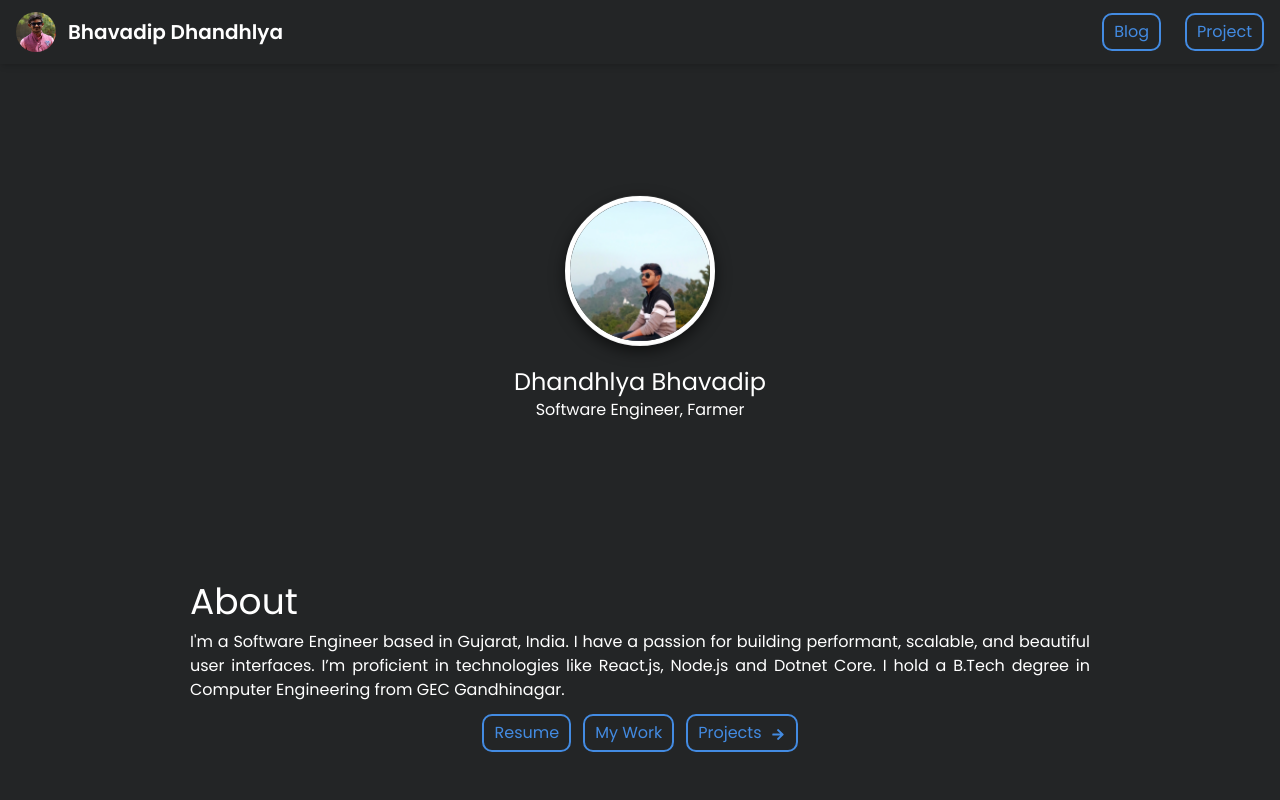
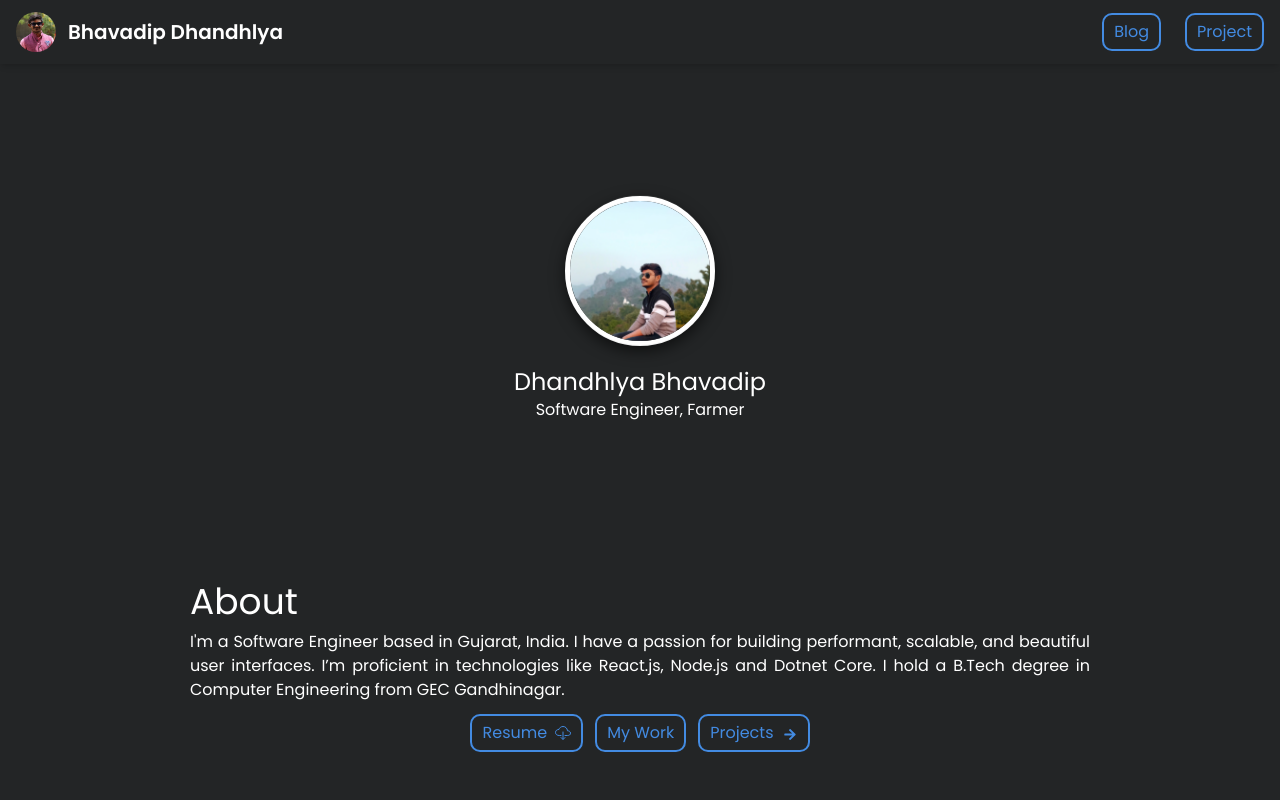
Before and after one commit to bhavadip9/MyProtfilo-Update, a React (Vite) app: page / in a window 1280 px wide. Shown: the top 800 px of the page. Built offline with nearby package versions, Linux system fonts and the light colour scheme.

Commit message:
Chage code

```diff
--- a/src/page/Home.jsx
+++ b/src/page/Home.jsx
@@ -1,4 +1,5 @@
 import { FaArrowRight } from "react-icons/fa";
+import { IoCloudDownloadOutline } from "react-icons/io5";
 import { Link } from "react-router-dom";
 import '../App.scss';
 import EducationTimeline from "../componet/EducationTimeline"
@@ -10,7 +11,8 @@ function Home() {
 
         const link = document.createElement('a');
 
-        link.href = `https://drive.google.com/file/d/1Y7SkoCkV9jLESVIlGm4XEaDoRUxofWyL/view?usp=sharing`;
+        link.href = `https://drive.google.com/file/d/1EyIvE3abMVVBV2QUiWJ7QQra8GzE7bP8/view?usp=drivesdk`;
+        // link.href = `https://drive.google.com/file/d/1Y7SkoCkV9jLESVIlGm4XEaDoRUxofWyL/view?usp=sharing`;
 
 
         link.download = 'Bhavadip.pdf'; // The name of the file to be downloaded
@@ -56,8 +58,8 @@ function Home() {
 
 
                         <div className="flex flex-col sm:flex-row sm:my-3 my-5 mx-auto gap-3 items-center justify-center">
-                            <button className="btn" onClick={handleDownload}>
-                                Resume
+                            <button className="btn flex items-center gap-2 my-auto" onClick={handleDownload}>
+                                Resume <IoCloudDownloadOutline />
                             </button>
 
                             <button className="btn" onClick={handleMywork}>
```
Also changed, not shown: 1 other file (tests, documents, lock files or other folders).
